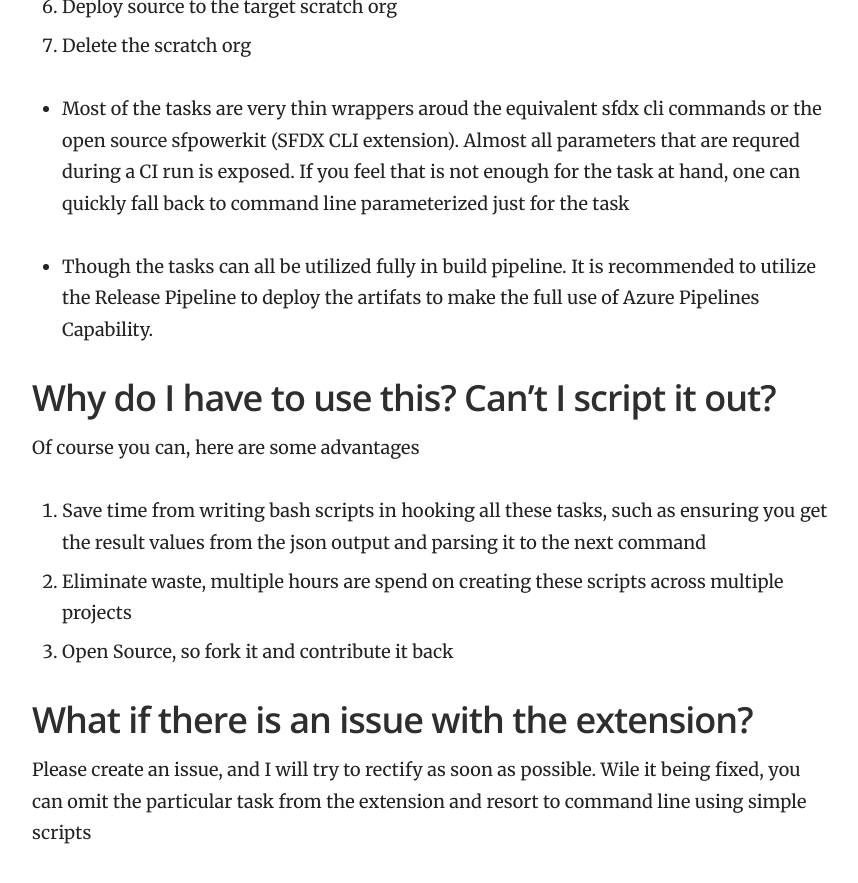
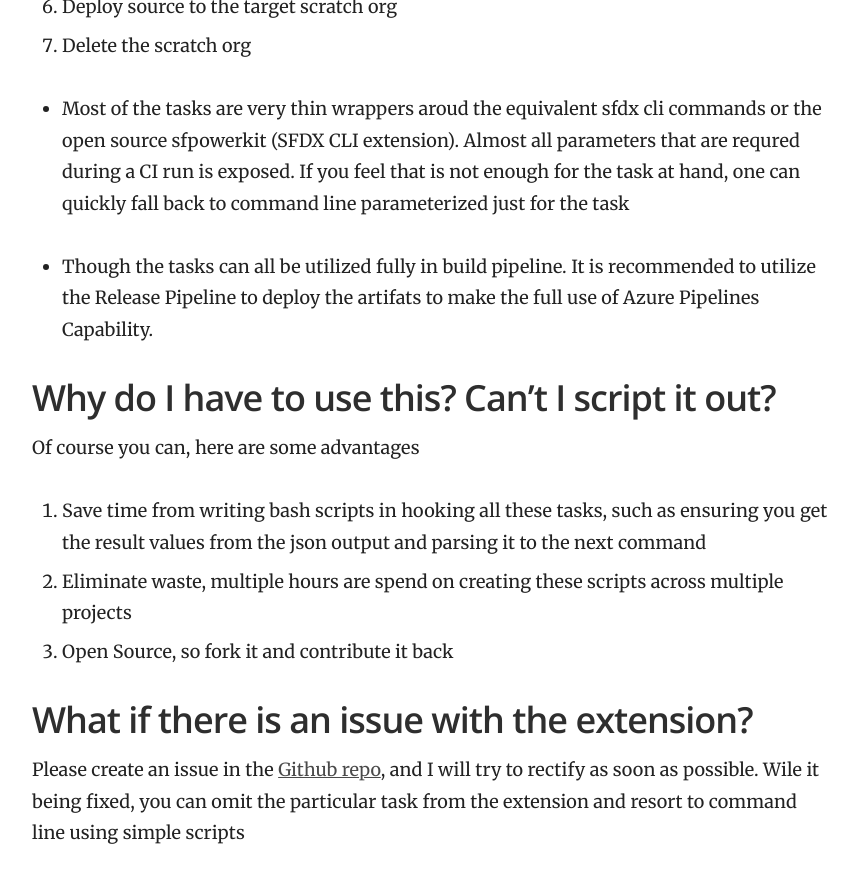
Before and after one commit to nbatterham/sfpowerscripts-doc, a Jekyll site: the page built from index.md, in a window 1280 px wide and 900 px high, scrolled down 1452 px. Shown: the top 883 px of the window, without its empty margins (358-1216 px from the left). Built offline with Jekyll 4.4.1, drawn with Linux system fonts in a browser that asks for light colours.

Commit message:
Updated 'index.md' via CloudCannon

```diff
--- a/index.md
+++ b/index.md
@@ -30,7 +30,7 @@ For eg: a Pull Request validation for an unlocked package should feature the tas
 
 * Though the tasks can all be utilized fully in build pipeline. It is recommended to utilize the Release Pipeline to deploy the artifats to make the full use of Azure Pipelines Capability.
 
-## Why do I have to use this? Can't I script it out?
+## Why do I have to use this? Can’t I script it out?
 
 Of course you can, here are some advantages
 
@@ -40,4 +40,4 @@ Of course you can, here are some advantages
 
 ## What if there is an issue with the extension?
 
-Please create an issue, and I will try to rectify as soon as possible. Wile it being fixed, you can omit the particular task from the extension and resort to command line using simple scripts
+Please create an issue in the [Github repo](https://github.com/azlamsalam/sfpowerscripts), and I will try to rectify as soon as possible. Wile it being fixed, you can omit the particular task from the extension and resort to command line using simple scripts
```
